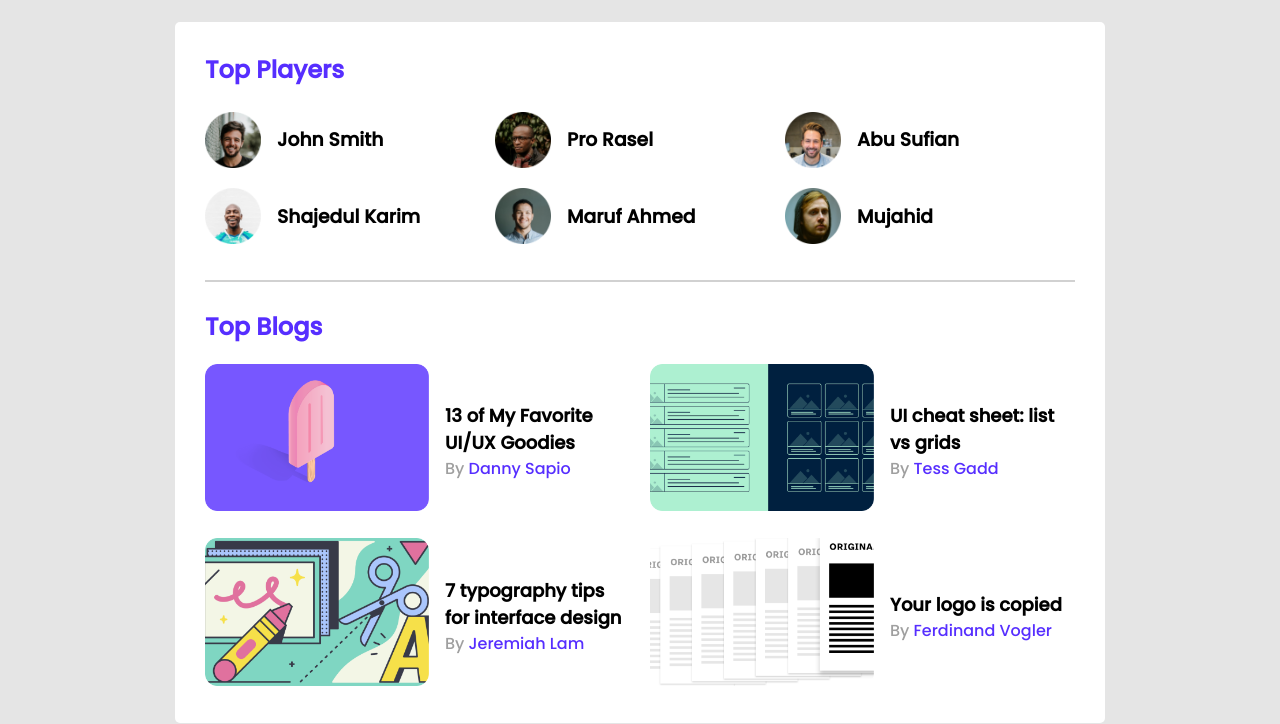
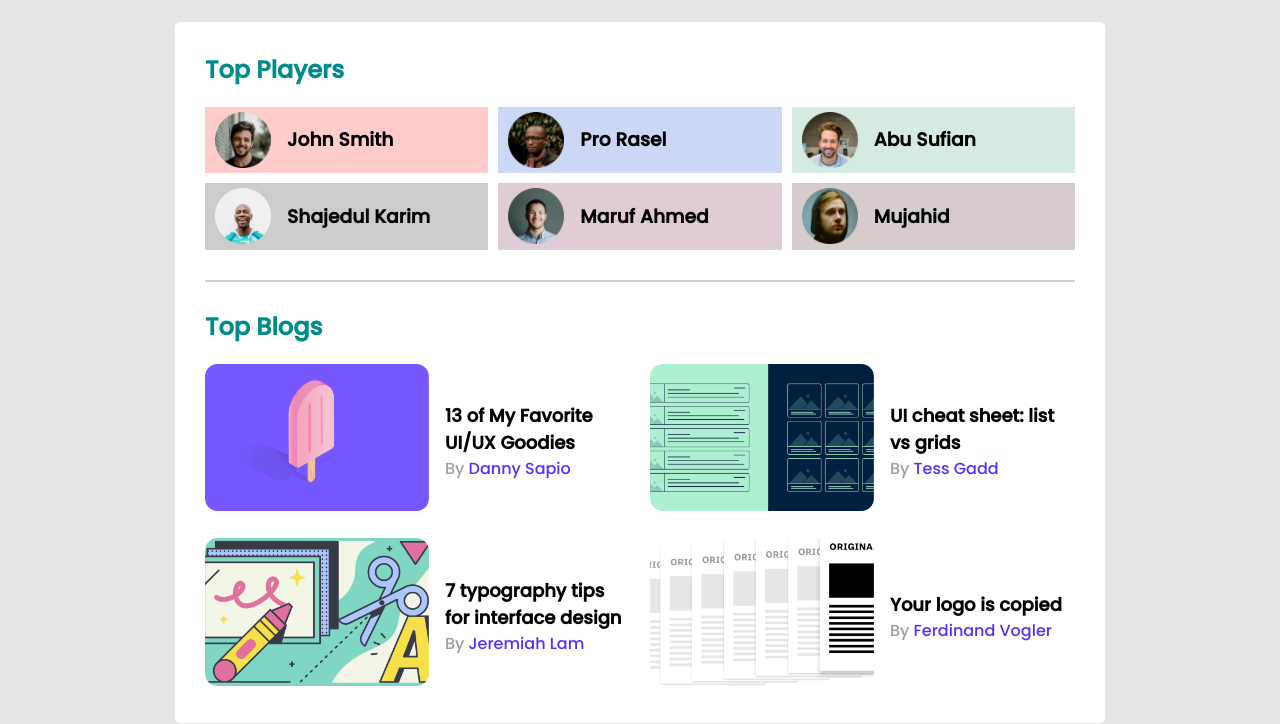
Before and after one commit to AH-Likhon/leader-board-website, a plain HTML site: page index.html in a window 1280 px wide. Shown: the part 78-802 px from the top of the page. Drawn offline with Linux system fonts and the light colour scheme.

Commit message:
finished

```diff
--- a/index.html
+++ b/index.html
@@ -30,29 +30,29 @@
         <!-- top players and blogs start -->
         <section class="container">
             <div class="top-players">
-                <h2 class="section-title">Top Players</h2>
+                <h2 id="section-title" class="section-title">Top Players</h2>
                 <div class="players">
-                    <div class="player">
+                    <div id="player-1" class="player">
                         <img src="images/players/player-1.png" alt="">
                         <h3 class="player-name">John Smith</h3>
                     </div>
-                    <div class="player">
+                    <div id="player-2" class="player">
                         <img src="images/players/player-2.png" alt="">
                         <h3 class="player-name">Pro Rasel</h3>
                     </div>
-                    <div class="player">
+                    <div id="player-3" class="player">
                         <img src="images/players/player-3.png" alt="">
                         <h3 class="player-name">Abu Sufian</h3>
                     </div>
-                    <div class="player">
+                    <div id="player-4" class="player">
                         <img src="images/players/player-4.png" alt="">
                         <h3 class="player-name">Shajedul Karim</h3>
                     </div>
-                    <div class="player">
+                    <div id="player-5" class="player">
                         <img src="images/players/player-5.png" alt="">
                         <h3 class="player-name">Maruf Ahmed</h3>
                     </div>
-                    <div class="player">
+                    <div id="player-6" class="player">
                         <img src="images/players/player-6.png" alt="">
                         <h3 class="player-name">Mujahid</h3>
                     </div>
@@ -61,7 +61,7 @@
             <hr>
 
             <div class="top-blogs">
-                <h2 class="section-title">Top Blogs</h2>
+                <h2 id="blog-title" class="section-title">Top Blogs</h2>
                 <div class="blogs">
                     <article class="blog">
                         <div class="thumbnail">
@@ -186,6 +186,21 @@
             </div>
         </section>
         <!-- latest course end  -->
+
+        <section class="container">
+            <ul id="item-container">
+                <li class="item">Lorem, ipsum.</li>
+                <li class="item">Quasi, distinctio.</li>
+                <li class="item">Dolor, rerum?</li>
+                <li class="item">Exercitationem, voluptatum!</li>
+                <li class="item">Placeat, quibusdam.</li>
+            </ul>
+            <button id="add-item">Add Item</button>
+        </section>
     </main>
+
+
+    <!-- javascript  -->
+    <script src="js/leader.js"></script>
 </body>
 </html>
--- /dev/null
+++ b/js/leader.js
@@ -0,0 +1,47 @@
+const sectionTile = document.getElementById('section-title');
+sectionTile.style.color = 'Darkcyan';
+
+const blogTitle = document.getElementById('blog-title');
+blogTitle.style.color = 'Darkcyan';
+
+const player01 = document.getElementById('player-1');
+player01.style.backgroundColor = 'rgba(255,0,0,0.2)';
+
+const player02 = document.getElementById('player-2');
+player02.style.backgroundColor = 'rgba(0,51,204,0.2)';
+
+const player03 = document.getElementById('player-3');
+player03.style.backgroundColor = 'rgba(51,153,102,0.2)';
+
+const player04 = document.getElementById('player-4');
+player04.style.backgroundColor = 'rgba(0,0,0,0.2)';
+
+const player05 = document.getElementById('player-5');
+player05.style.backgroundColor = 'rgba(102,0,51,0.2)';
+
+const player06 = document.getElementById('player-6');
+player06.style.backgroundColor = 'rgba(51,0,0,0.2)';
+
+
+// bubble and delegate
+// const items = document.getElementsByClassName('item');
+// for (const item of items) {
+//     item.addEventListener('click', function (event) {
+//         // console.log('item clicked');
+//         // document.getElementById('item-container').removeChild(item);
+//         event.target.parentNode.removeChild(event.target);
+//     })
+// }
+
+
+document.getElementById('add-item').addEventListener('click', function () {
+    const li = document.createElement('li');
+    li.innerText = 'New Item';
+    li.classList.add('item');
+    const parent = document.getElementById('item-container');
+    parent.appendChild(li);
+})
+
+document.getElementById('item-container').addEventListener('click', function (event) {
+    event.target.parentNode.removeChild(event.target);
+})
--- a/style.css
+++ b/style.css
@@ -84,14 +84,17 @@ hr{
     display: grid;
     grid-template-columns: repeat(3, 1fr);
     grid-row-gap: 10px;
+    grid-column-gap: 10px;
 }
 .player{
     display: flex;
     align-items: center;
+    padding: 0px 10px;
 }
 .player img{
     width: 56px;
     height: 56px;
+    /* margin-left: 20px; */
 }
 .player-name{
     margin-left: 16px;
```
